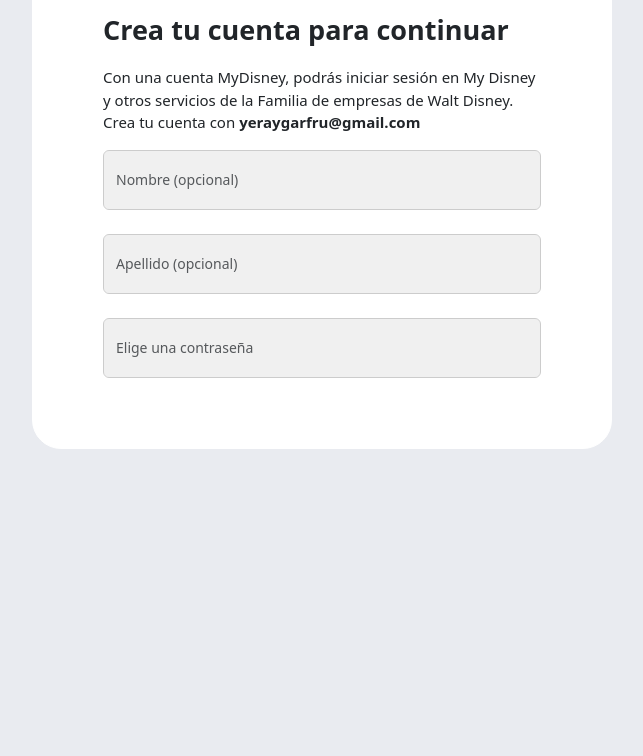
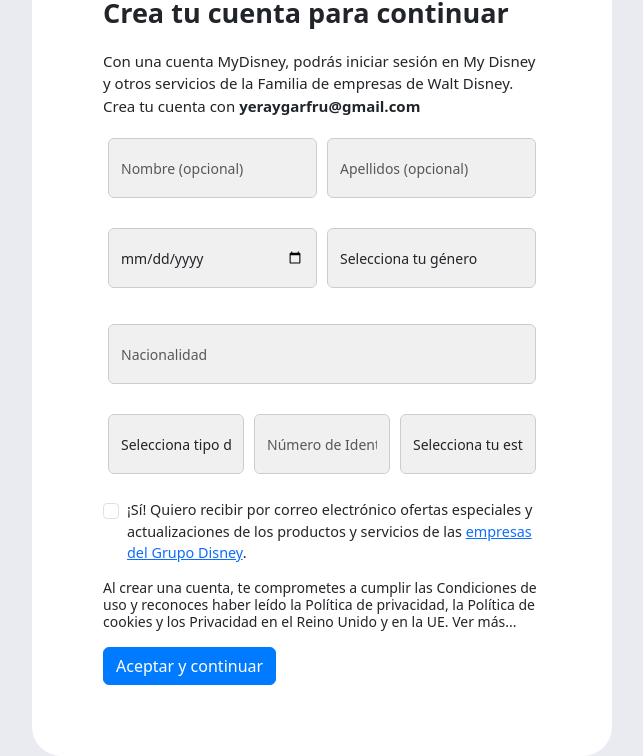
Before and after one commit to yeraygarfru/DisneyGrupo10, a plain HTML site: page Disney/index.html in a window 1280 px wide. Shown: the part 288-1044 px from the top of the page, without its empty margins (318-961 px from the left). Before the commit the page ends 856 px from the top, so only its background shows below. Drawn offline with nearby package versions, Linux system fonts and the light colour scheme.

Commit message:
DI_SP4_22102024

```diff
--- a/Disney/index.html
+++ b/Disney/index.html
@@ -20,17 +20,73 @@
           Crea tu cuenta con <strong>yeraygarfru@gmail.com</strong>
         </p>
         <form>
-          <div class="form-group">
-            <input type="text" class="form-control" id="nombre" placeholder="Nombre (opcional)" required>
+          <div class="form-row">
+            <div class="form-group column-2">
+              <input type="text" class="form-control" id="nombre" placeholder="Nombre (opcional)">
+            </div>
+            <div class="form-group column-2">
+              <input type="text" class="form-control" id="apellidos" placeholder="Apellidos (opcional)">
+            </div>
           </div>
-          <br>
-          <div class="form-group">
-            <input type="text" class="form-control" id="apellido" placeholder="Apellido (opcional)" required>
+
+          <div class="form-row">
+            <div class="form-group column-3">
+              <input type="date" class="form-control" id="fecha-nacimiento" required>
+            </div>
+            <div class="form-group column-3">
+              <select class="form-control" id="genero" required>
+                <option value="" disabled selected>Selecciona tu género</option>
+                <option value="masculino">Masculino</option>
+                <option value="femenino">Femenino</option>
+                <option value="otro">Otro</option>
+                <option value="prefiero-no-decirlo">Prefiero no decirlo</option>
+              </select>
+            </div>
+            <br><br><br><br>
+            <div class="form-group column-3">
+              <input type="text" class="form-control" id="nacionalidad" placeholder="Nacionalidad">
+            </div>
           </div>
-          <br>
-          <div class="form-group">
-            <input type="password" class="form-control" id="contraseña" placeholder="Elige una contraseña" required>
+
+          <div class="form-row">
+            <div class="form-group column-4">
+              <select class="form-control" id="tipo-identificacion" required>
+                <option value="" disabled selected>Selecciona tipo de identificación</option>
+                <option value="dni">DNI</option>
+                <option value="nie">NIE</option>
+                <option value="pasaporte">Pasaporte</option>
+              </select>
+            </div>
+            <div class="form-group column-4">
+              <input type="text" class="form-control" id="numero-identificacion" placeholder="Número de Identificación">
+            </div>
+            <div class="form-group column-4">
+              <select class="form-control" id="estado-civil" required>
+                <option value="" disabled selected>Selecciona tu estado civil</option>
+                <option value="soltero">Soltero/a</option>
+                <option value="casado">Casado/a</option>
+                <option value="divorciado">Divorciado/a</option>
+                <option value="viudo">Viudo/a</option>
+                <option value="pareja-hecho">Pareja de hecho</option>
+              </select>
+            </div>
           </div>
+
+          <div class="form-group form-check mb-3">
+            <input type="checkbox" class="form-check-input" id="promociones">
+            <label class="form-check-label" for="promociones">
+              ¡Sí! Quiero recibir por correo electrónico ofertas especiales y actualizaciones de los productos y servicios de las <a href="https://privacy.thewaltdisneycompany.com/es-es/definiciones/#FAMILIA-DE-EMPRESAS-DE-WALT-DISNEY" target="_blank">empresas del Grupo Disney</a>.
+            </label>
+          </div>
+
+          <p class="texto">
+            Al crear una cuenta, te comprometes a cumplir las
+            <a href="https://disneytermsofuse.com/spanish/" target="_blank" rel="noopener noreferrer">Condiciones de uso</a>
+            y reconoces haber leído la <a href="https://privacy.thewaltdisneycompany.com/es-es/politica-de-privacidad/" target="_blank" rel="noopener noreferrer">Política de privacidad</a>, la <a href="https://privacy.thewaltdisneycompany.com/es-es/politica-de-privacidad/que-son-las-cookies/" target="_blank" rel="noopener noreferrer">Política de cookies</a> y los
+            <a href="https://privacy.thewaltdisneycompany.com/es-es/politica-de-privacidad/aviso-de-privacidad/" target="_blank" rel="noopener noreferrer">Privacidad en el Reino Unido y en la UE</a>. <a href="#">Ver más...</a>
+          </p>
+
+          <button type="submit" class="btn btn-primary btn-block">Aceptar y continuar</button>
         </form>
       </div>
     </div>
--- a/Disney/style.css
+++ b/Disney/style.css
@@ -15,7 +15,7 @@
   position: relative;
   top: 35px;
   text-align: center;
-    margin-bottom: -15px;
+  margin-bottom: 130px;
 }
 
 .top-image {
@@ -51,3 +51,56 @@
   width: 86px;
   height: auto;
 }
+
+.btn-primary {
+  background-color: #007bff;
+  border-color: #007bff;
+}
+
+form .form-check-label {
+  font-size: 0.9rem;
+}
+
+.texto {
+  font-size: 14px;
+  line-height: 1.2;
+}
+
+.texto a {
+  color: inherit;
+  text-decoration: none;
+}
+
+.texto a:hover {
+  color: blue;
+  text-decoration: underline;
+}
+
+.form-row {
+  display: flex;
+  flex-wrap: wrap;
+  margin-bottom: 20px;
+}
+
+.column-2 {
+  flex:  50%;
+  padding: 5px;
+}
+
+.column-3 {
+  flex: 33.33%;
+  padding: 5px;
+}
+
+.column-4 {
+  flex: 25%;
+  padding: 5px;
+}
+
+@media (max-width: 768px) {
+  .column-2,
+  .column-3,
+  .column-4 {
+    flex: 100%;
+  }
+}
```
Lines whose indentation alone changed are shown as unchanged.
